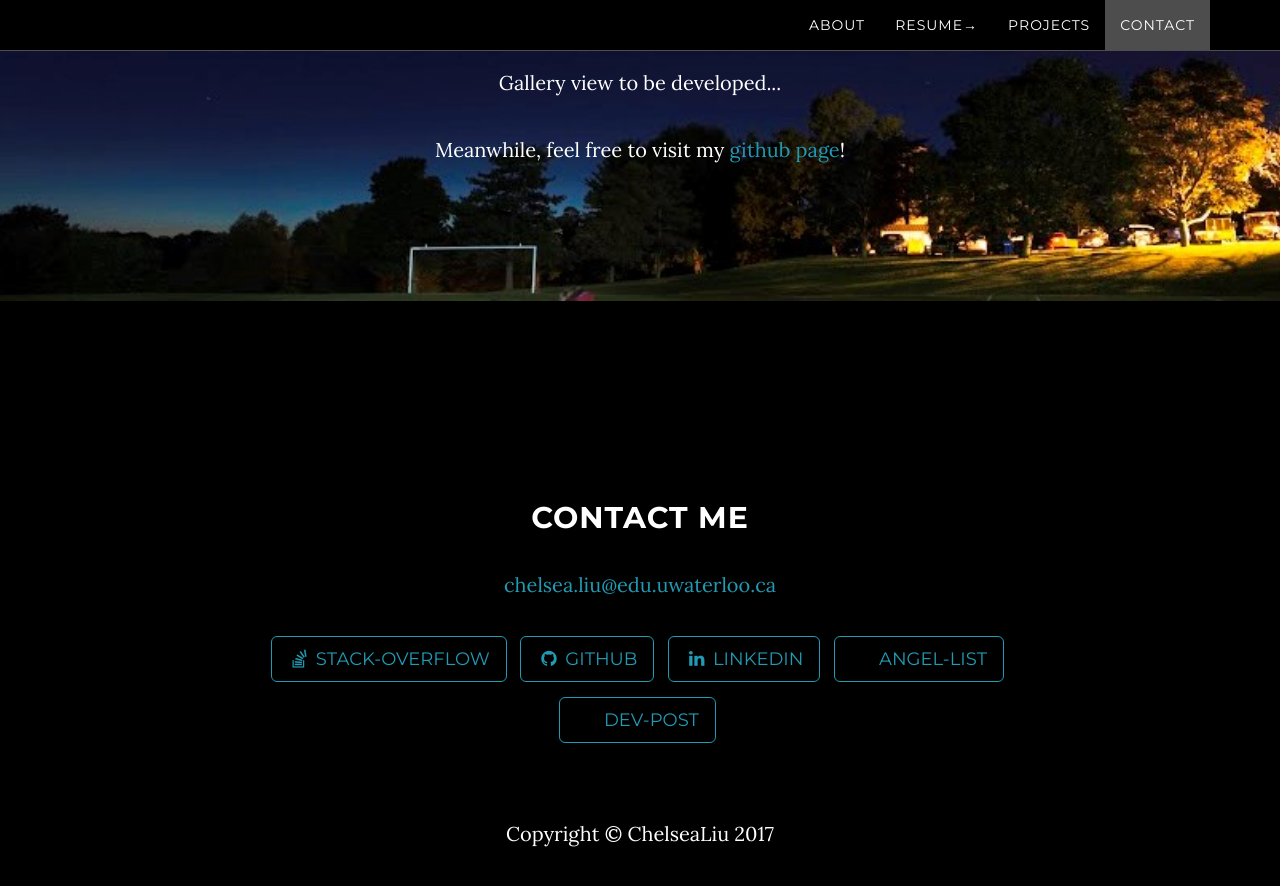
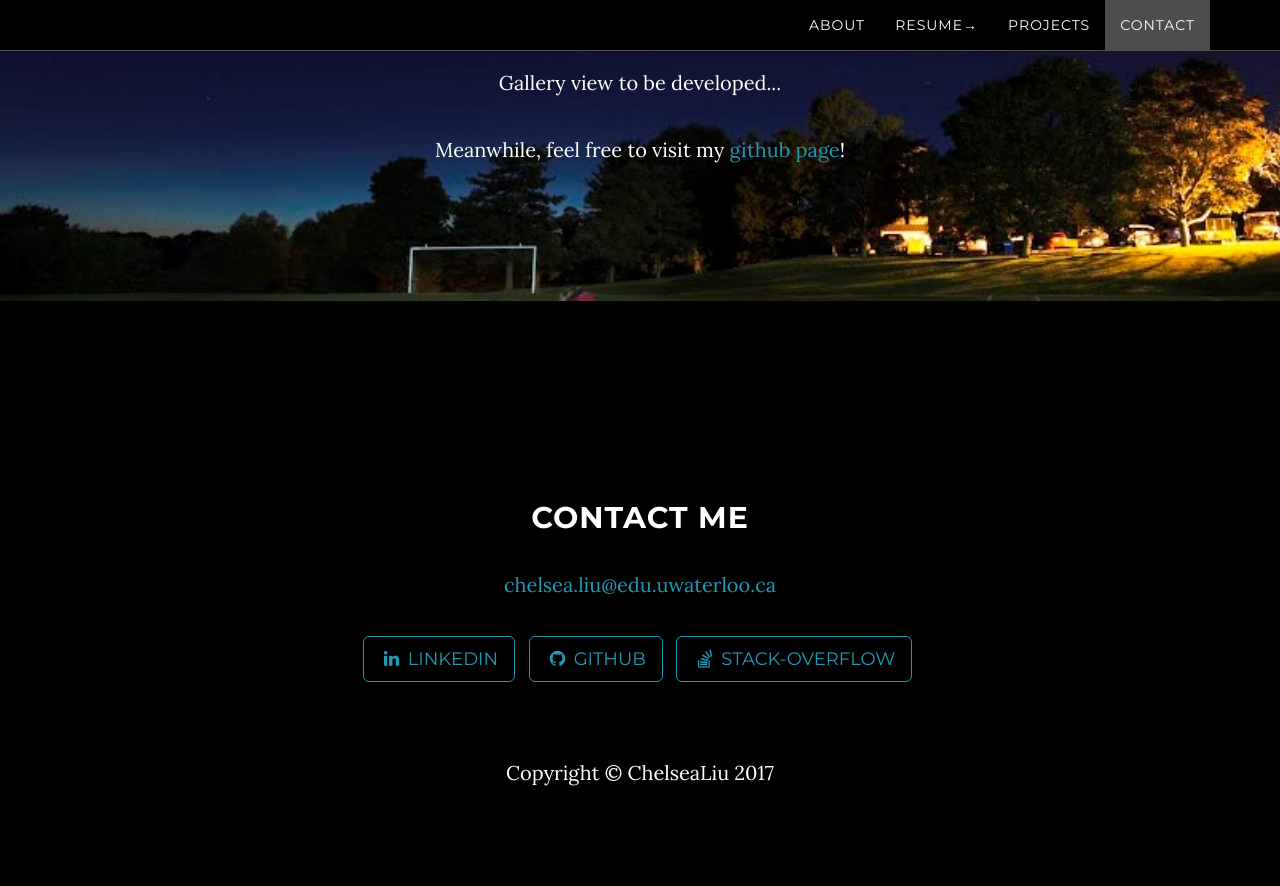
Before and after one commit to zchelseal/GoodRock, a Jekyll site: the page built from index.html, in a window 1280 px wide and 900 px high, scrolled down 1996 px. Shown: the top 886 px of the window. Built offline with Jekyll 4.4.1, drawn with Linux system fonts in a browser that asks for light colours; after the commit the page ends 2835 px from its top, so only the background shows below that; part of the change alters nothing that is shown.

Commit message:
Update _config.yml

```diff
--- a/_config.yml
+++ b/_config.yml
@@ -18,18 +18,18 @@ social:
     #url: https://twitter.com/SBootstrap
   #- title: facebook
     #url:
+  #- title: bitbucket
+    #url: http://bitbucket.org/jekyll
+  - title: linkedin
+    url: https://www.linkedin.com/in/chelsea-l-32772082/
+  - title: github
+    url: https://github.com/zchelseal
   - title: stack-overflow
     url: https://stackoverflow.com/users/8535632/chelsea-liu
-  #- title: bitbucket
-    #url: http://bitbucket.org/jekyll
-  - title: github
-    url: https://github.com/zchelseal
-  - title: linkedin
-    url: https://www.linkedin.com/in/chelsea-l-32772082/
-  - title: angel-list
-    url: https://angel.co/chelsea-liu-2
-  - title: dev-post
-    url: https://devpost.com/ChelseaLiu?ref_content=user-portfolio&ref_feature=portfolio&ref_medium=global-nav
+  #- title: angel-list
+    #url: https://angel.co/chelsea-liu-2
+  #- title: dev-post
+    #url: https://devpost.com/ChelseaLiu?ref_content=user-portfolio&ref_feature=portfolio&ref_medium=global-nav
 
 # Build settings
 markdown: kramdown
```
